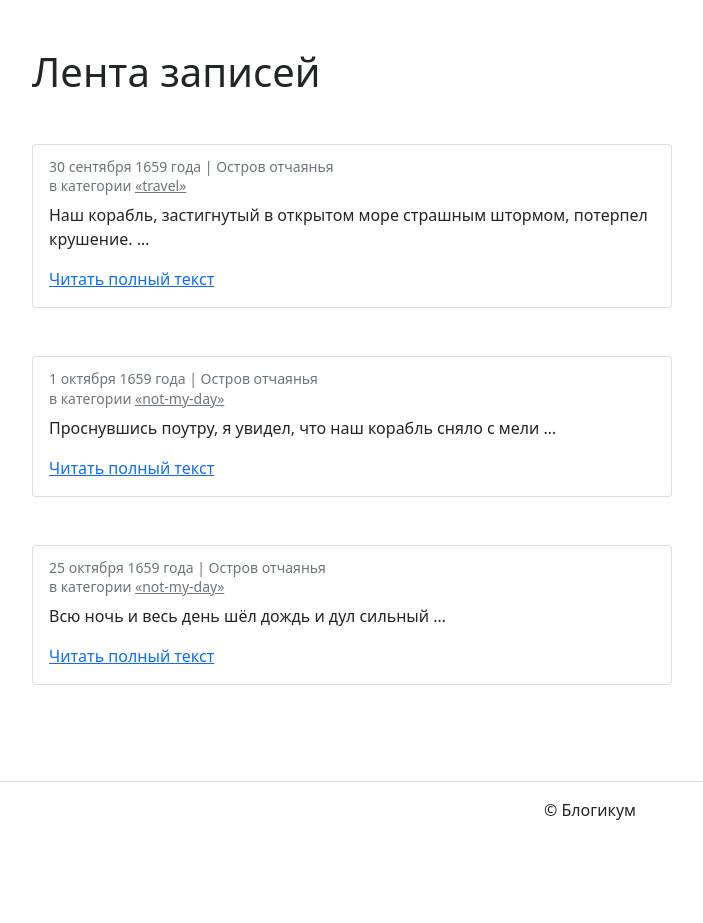
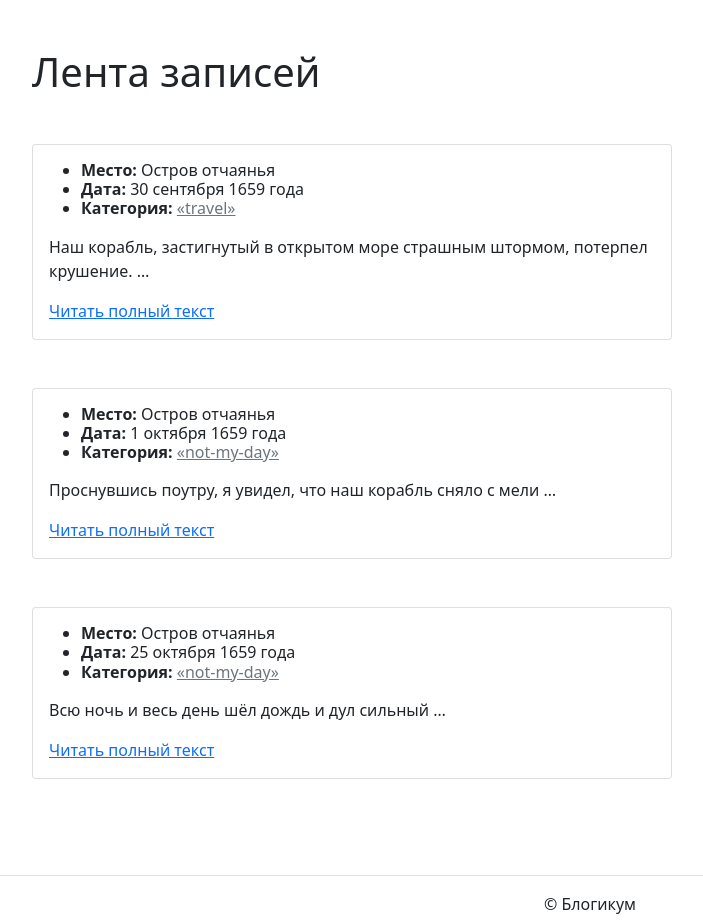
Before and after one commit to nlupacheva/django-sprint1, a Django app: page / in a window 1280 px wide. Shown: the part 56-979 px from the top of the page, without its empty margins (50-753 px from the left). Before the commit the page ends 876 px from the top, so only its background shows below. Run offline with Django 4.2, Linux system fonts and the light colour scheme; some libraries are stand-ins or nearby versions.

Commit message:
fix issues found by flake

```diff
--- a/blogicum/blog/urls.py
+++ b/blogicum/blog/urls.py
@@ -1,11 +1,13 @@
+"""URL configuration for blog app."""
+
 from django.urls import path
 from . import views
 
-app_name = 'blog'  # namespace приложения
+app_name = 'blog'  # noqa: N816  # namespace приложения
 
 urlpatterns = [
     path('', views.index, name='index'),
-    path('posts/<int:id>/', views.post_detail, name='post_detail'),
+    path('posts/<int:post_id>/', views.post_detail, name='post_detail'),
     path('category/<slug:category_slug>/',
          views.category_posts, name='category_posts'),
 ]
--- a/blogicum/blog/views.py
+++ b/blogicum/blog/views.py
@@ -1,4 +1,7 @@
-from django.shortcuts import render, get_object_or_404
+"""Представления для блога."""
+
+from django.shortcuts import render
+from django.http import Http404
 
 # Список постов (вместо базы данных)
 posts = [
@@ -50,20 +53,19 @@ def index(request):
     return render(request, 'blog/index.html', {'posts': posts})
 
 
-def post_detail(request, id):
+def post_detail(request, post_id):
     """Страница отдельного поста"""
-    post = next((post for post in posts if post['id'] == id), None)
+    post = next((post for post in posts if post['id'] == post_id), None)
     if post is None:
-        from django.http import Http404
         raise Http404("Post not found")
     return render(request, 'blog/detail.html', {'post': post})
 
 
 def category_posts(request, category_slug):
     """Посты определенной категории"""
-    category_posts = [
+    filtered_posts = [
         post for post in posts if post['category'] == category_slug]
     return render(request, 'blog/category.html', {
-        'posts': category_posts,
+        'posts': filtered_posts,
         'category': category_slug
     })
--- a/blogicum/blogicum/settings.py
+++ b/blogicum/blogicum/settings.py
@@ -25,7 +25,7 @@ SECRET_KEY = "django-insecure-qkvsnyo*v07#86m0u##@i7m1=&wh7ofrgm+#_z*)32xbq20y68
 # SECURITY WARNING: don't run with debug turned on in production!
 DEBUG = True
 
-ALLOWED_HOSTS = []
+ALLOWED_HOSTS: list[str] = []
 
 
 # Application definition
--- a/blogicum/templates/includes/post_card.html
+++ b/blogicum/templates/includes/post_card.html
@@ -1,10 +1,11 @@
 <div class="card" style="width: 40rem;">
   <div class="card-body">
-    <h6 class="card-subtitle mb-2 text-muted">
-      <small>
-        {{ post.date }} | {{ post.location }}<br>
-        в категории {% include "includes/category_link.html" %}
-      </small>
+    <h6>
+      <ul>
+        <li><strong>Место:</strong> {{ post.location }}</li>
+        <li><strong>Дата:</strong> {{ post.date }}</li>
+        <li><strong>Категория:</strong> {% include "includes/category_link.html" %}</li>
+      </ul>
     </h6>
     <p class="card-text">{{ post.text|truncatewords:10 }}</p>
     <a href="{% url 'blog:post_detail' post.id %}" class="card-link">Читать полный текст</a>
```
